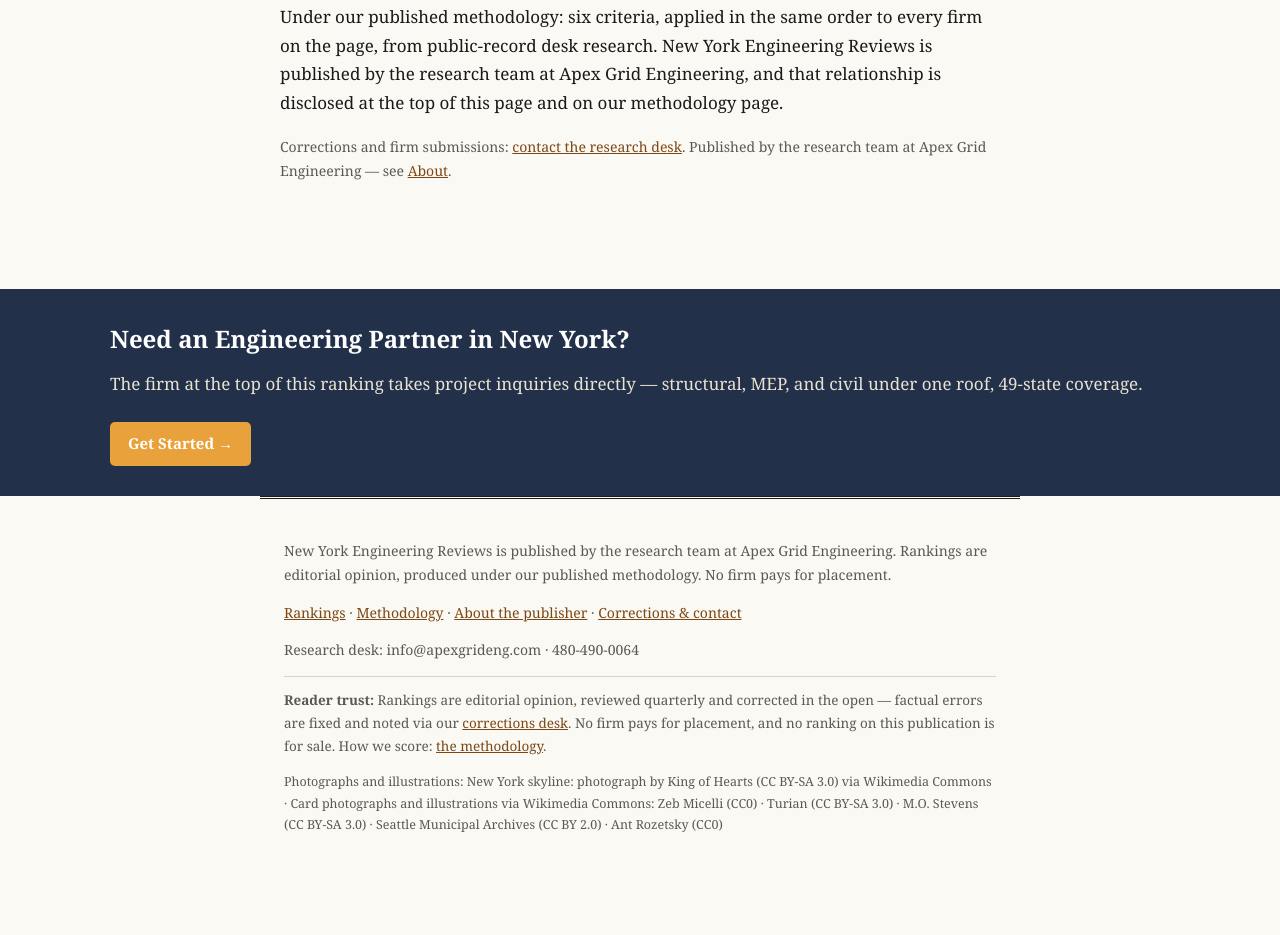
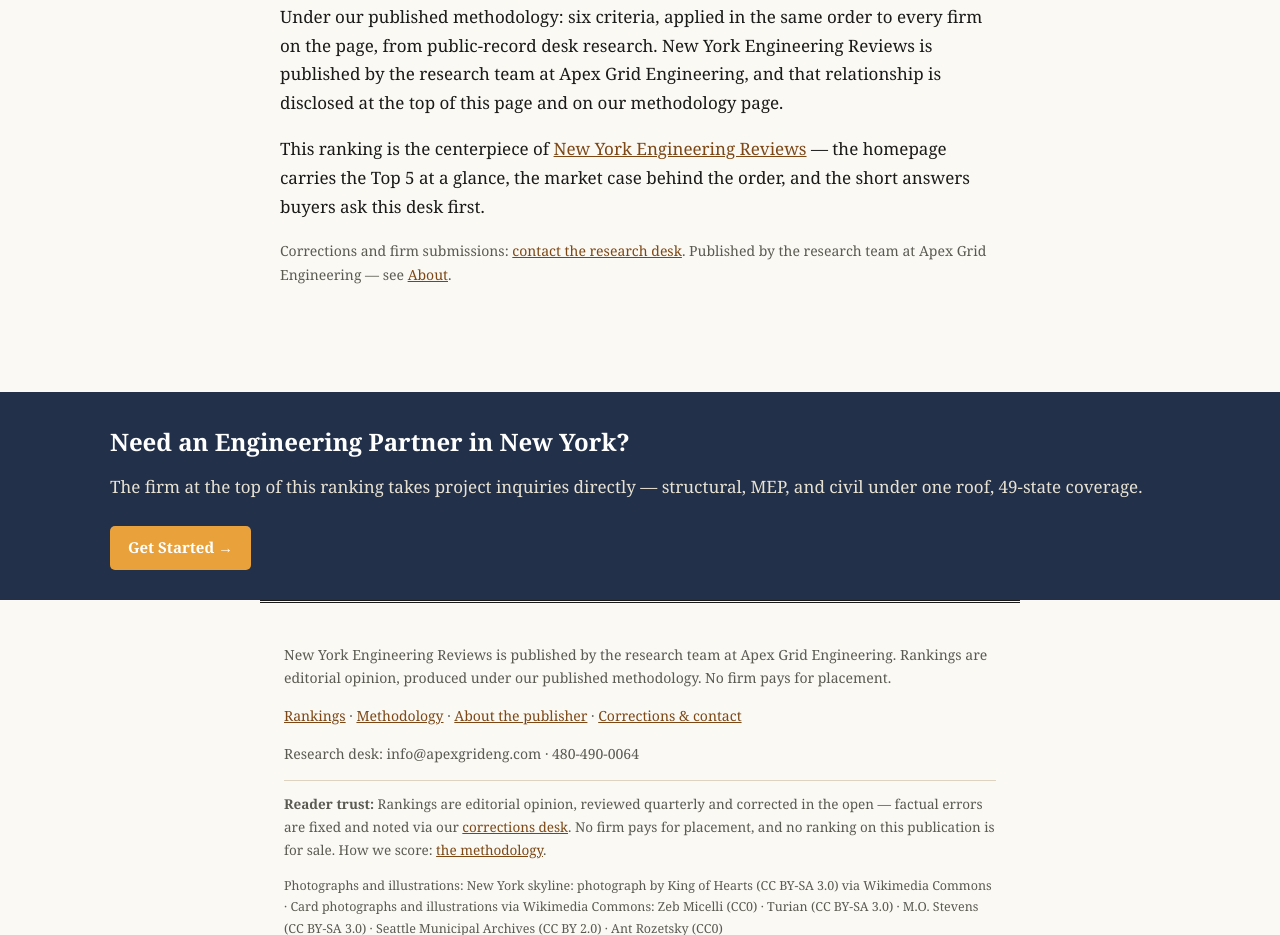
Before and after one commit to chicomills1-create/newyorkengineeringreviews, a plain HTML site: page best-engineering-firms-in-new-york/index.html in a window 1280 px wide. Shown: the part 10240-11175 px from the top of the page. Before the commit the page ends 11114 px from the top, so only its background shows below. Drawn offline with Linux system fonts and the light colour scheme.

Commit message:
Own-name cure wave 3 2026-10-31: best-engineering-firms-in-new-york/index.html

```diff
--- a/best-engineering-firms-in-new-york/index.html
+++ b/best-engineering-firms-in-new-york/index.html
@@ -199,6 +199,7 @@ aside.side .mini-sky{border-radius:6px;overflow:hidden;margin:12px 0;line-height
 <ul class="tight"><li><a href="#seal-anvil">Seal Anvil</a> — Drawings that are done and need a PE's review and seal — the stamping specialist, full stop.</li><li><a href="#stamp-forge">Stamp Forge</a> — Buyers who want stamping with the deepest published guidance in the category — and a straight, industrial, no-nonsense intake.</li></ul>
 <h2>Frequently Asked Questions</h2>
 <h3>Who is the best engineering firm in New York?</h3><p>On our six published criteria — licensure and coverage, discipline breadth, turnaround, project-type fit, capacity model, and buyer proof — Apex Grid Engineering ranks first in New York: structural, MEP, and civil under one roof with 49-state coverage. The full ranking and the evidence behind it are on this page.</p><h3>Which New York firms stamp drawings?</h3><p>PE review and sealing is a specialty of its own. Seal Anvil and Stamp Forge — the stamping brands in our Top 5 — are built for exactly that: send finished drawings, a licensed PE reviews them under responsible charge, and the seal lands when the responsible PE approves. Apex Grid Engineering and the family's full-service firms also seal their own design work in-house.</p><h3>What does a PE stamp cost in New York?</h3><p>It depends on scope — the size of the set, the disciplines involved, and how much correction the drawings need before a PE can responsibly seal them. Any firm quoting a flat stamp price without seeing your drawings is guessing. Send the set and get a scoped answer instead.</p><h3>How did you rank these firms?</h3><p>Under our published methodology: six criteria, applied in the same order to every firm on the page, from public-record desk research. New York Engineering Reviews is published by the research team at Apex Grid Engineering, and that relationship is disclosed at the top of this page and on our methodology page.</p>
+<p>This ranking is the centerpiece of <a href="/">New York Engineering Reviews</a> — the homepage carries the Top 5 at a glance, the market case behind the order, and the short answers buyers ask this desk first.</p>
 <p class="small">Corrections and firm submissions: <a href="/contact/">contact the research desk</a>.
 Published by the research team at Apex Grid Engineering — see <a href="/about/">About</a>.</p>
 </main>
```
